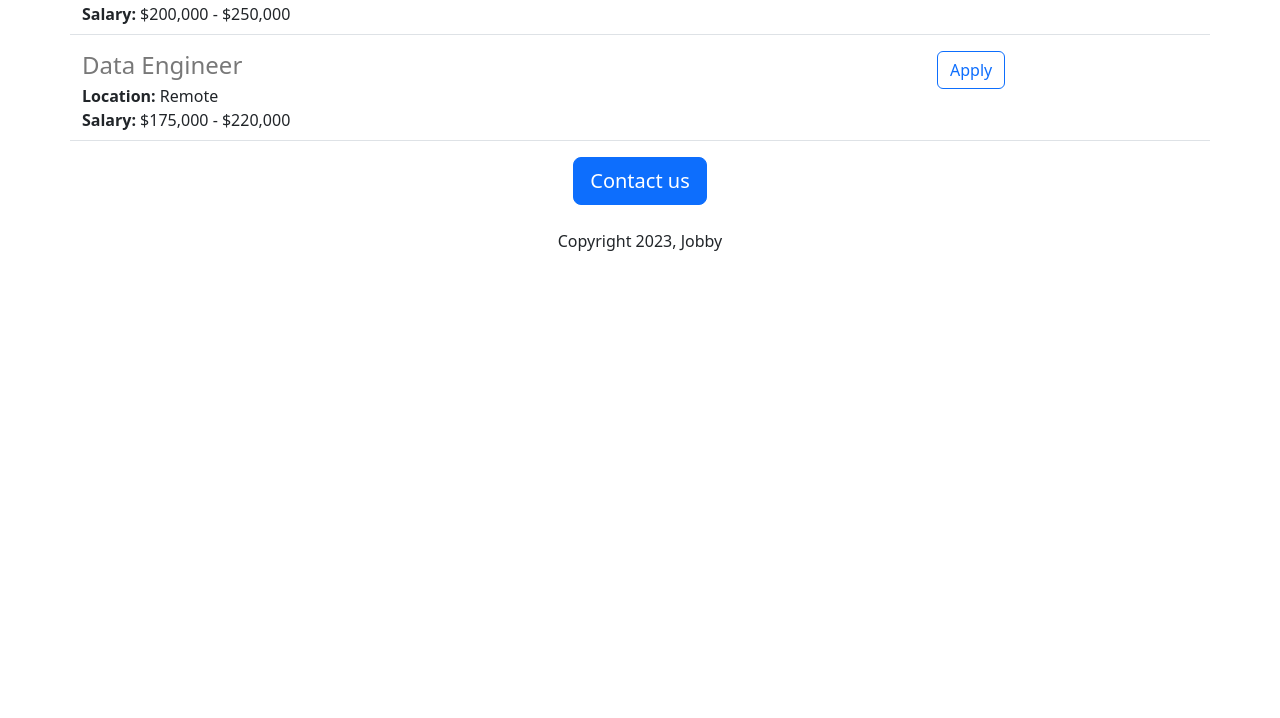
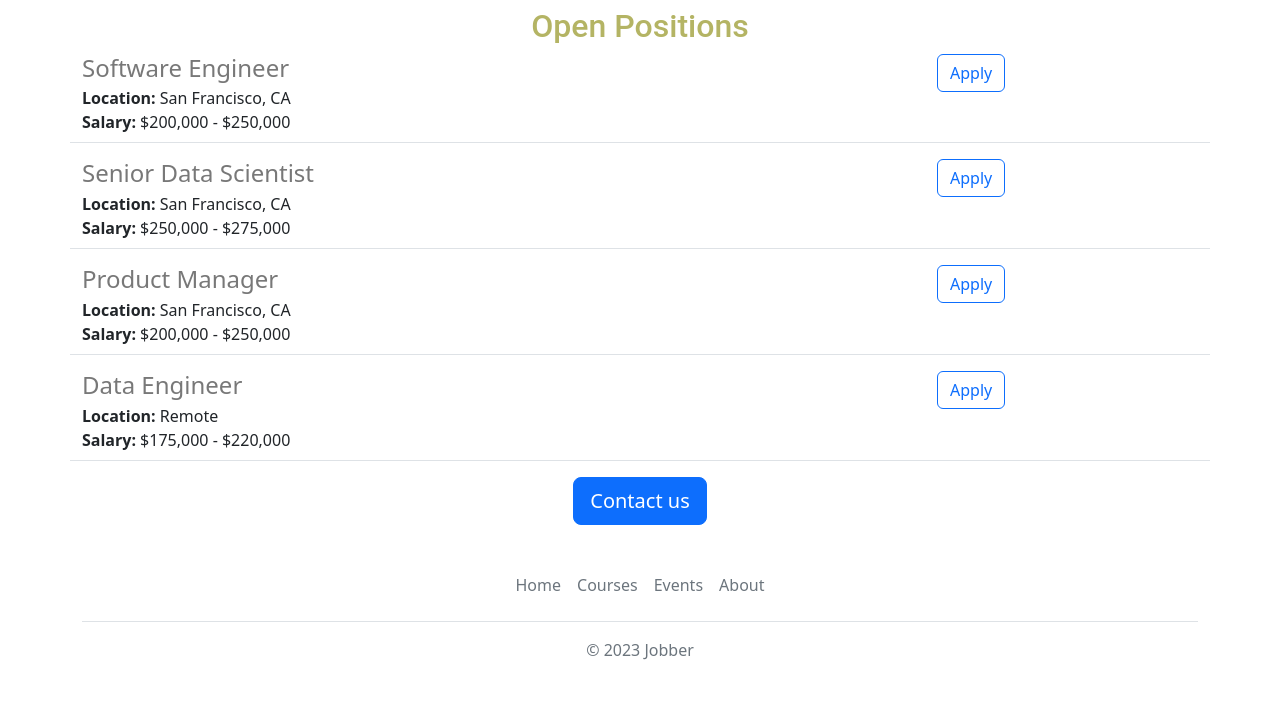
Before and after one commit to KwanF/Job-Application-Site-Emulator, a Flask app: page / in a window 1280 px wide. Shown: the part 1228-1946 px from the top of the page. Before the commit the page ends 1479 px from the top, so only its background shows below. Run offline with Flask 3, Linux system fonts and the light colour scheme.

Commit message:
Added footer and navbar

```diff
--- /dev/null
+++ b/templates/footer.html
@@ -0,0 +1,11 @@
+  <div class="container">
+    <footer class="py-3 my-4">
+      <ul class="nav justify-content-center border-bottom pb-3 mb-3">
+        <li class="nav-item"><a href="https://jobby-careers.onrender.com/" class="nav-link px-2 text-muted">Home</a></li>
+        <li class="nav-item"><a href="https://jobby-careers.onrender.com/courses" class="nav-link px-2 text-muted">Courses</a></li>
+        <li class="nav-item"><a href="https://jobby-careers.onrender.com/events" class="nav-link px-2 text-muted">Events</a></li>
+        <li class="nav-item"><a href="https://jobby-careers.onrender.com/about" class="nav-link px-2 text-muted">About</a></li>
+      </ul>
+      <p class="text-center text-muted">&copy; 2023 Jobber</p>
+    </footer>
+  </div>
--- a/templates/home.html
+++ b/templates/home.html
@@ -31,23 +31,31 @@
         #banner {
             width: 100%;
             height: auto;
+            object-fit:cover;
+            margin-bottom: 16px;
         }
       </style>
 </head>
 <body>
+    {% include 'nav.html' %}
+    <img class="img-fluid" id="banner" src="/static/banner.png" alt="Jobby Careers" >
     <div class="container">
     <h1 class="mt-3 mb-3">Jobby Careers</h1>
-    <img class="img-fluid" id="banner" src="/static/banner.png" alt="Jobby Careers" >
-    </div>
-    <div class="container">
-    <h2 class="mt-3 mb-3">What is Jobby?</h2>
-    <p> Jobby Careers is a job search website that features a wide range of job postings from all around the world.
+
+    <div class="row" style="margin-bottom: 16px">
+    <div class="col-md-6">
+    <p class="lead"> Jobby Careers is a job search website that features a wide range of job postings from all around the world.
         The website allows you to search for jobs by keyword, location, salary range, job type, and more.
         You can also create job alerts to be notified when new job postings that match your criteria are added to the site.
         In addition to searching for jobs, Jobby Careers also features useful resources to help you in your job search.
         These include career advice, salary information, company reviews, and more.
         You can also create a resume on the site and apply for jobs directly through the platform.
     </p>
+        </div>
+        <div class="d-none d-md-block col-md-6">
+        <img src="/static/people.jpg" alt="people" style=" height:320px; border-radius: 8px;">
+        </div>
+    </div>
     <h2>Open Positions</h2>
     <div>
         {% for job in jobs %}
@@ -55,9 +63,10 @@
         {% endfor %}
     </div>
     <div class="text-center">
-    <button class="btn btn-primary btn-lg">Contact us</button>
-    <p class="mt-4">Copyright 2023, Jobby</p>
+    <a class="btn btn-primary btn-lg"
+    href="mailto:hello@jobby.com?subject=Question%20about%20Job%20Openings&body=My%20name%3A%3Cyour%20name%20here%3E%0D%0A%0D%0AMy%20questions%3A%20%3Center%20question%20here%3E">Contact us</a>
     </div>
     </div>
+    {% include 'footer.html' %}
 </body>
 </html>
--- a/templates/jobitem.html
+++ b/templates/jobitem.html
@@ -15,6 +15,10 @@
 
     </div>
     <div class="col-3">
-    <button type="button" class="btn btn-outline-primary">Apply</button>
+    <a href=
+    "mailto:hello@jobby.com?subject=Application%20for%20{{job['title']}}%20position&body=My%20name%3A%3Cyour%20name%20here%3E%0D%0A%0D%0AMy%20resume%20link%3A%20%3Cresume%20link%3E%0D%0A%0D%0AMy%20LinkedIn%20link%3A%20%3CLinkedIn%20link%3E%0D%0A%0D%0AMy%20GitHub%20link%3A%20%3CGithub%20link%3E"
+    type="button"
+    class="btn btn-outline-primary float-right align-middle">Apply
+    </a>
 </div>
 </div>
--- /dev/null
+++ b/templates/nav.html
@@ -0,0 +1,11 @@
+<nav class="navbar shadow-sm fixed-top bg-white">
+    <div class="container-fluid">
+      <a class="navbar-brand" href="#">
+        <img src="/static/logo.jpg" alt="Logo" width="30" height="24" class="d-inline-block align-text-top">
+        Jobby
+      </a>
+    </div>
+  </nav>
+  <div style="height:56px">
+
+  </div>
```
Also changed, not shown: static/logo.jpg (added), 1 other file.
